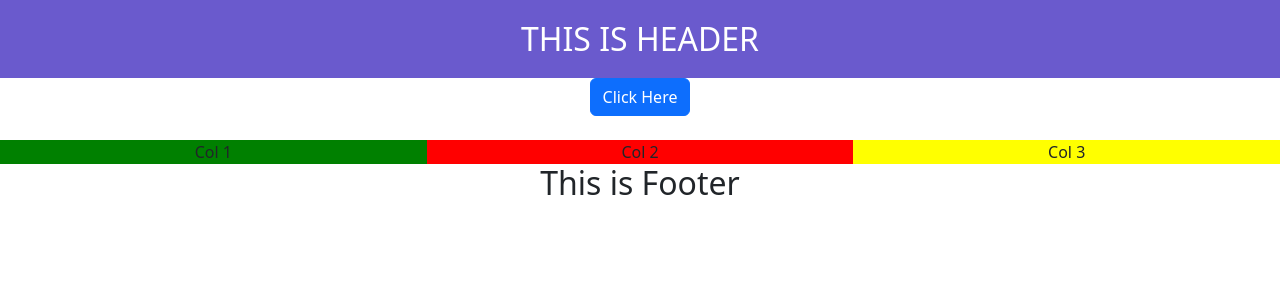
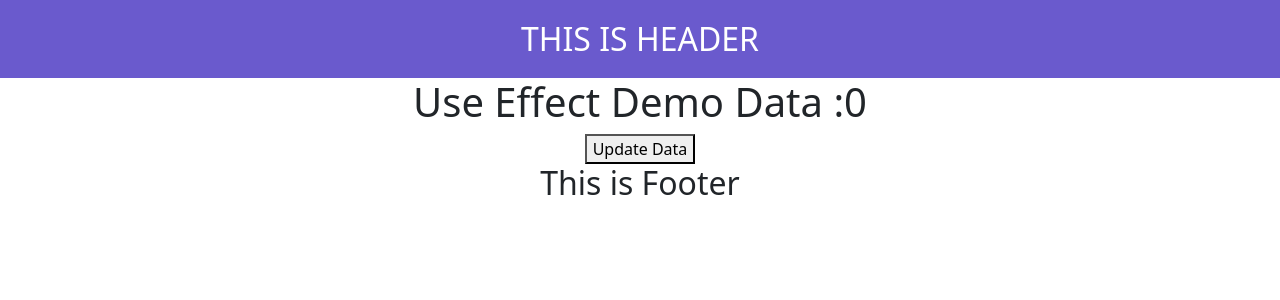
Before and after one commit to 19mukul11/first_react_app, a React (Create React App) app: page / in a window 1280 px wide. Shown: the top 300 px of the page. Built offline with nearby package versions, Linux system fonts and the light colour scheme.

Commit message:
Bootstarp

```diff
--- a/src/App.js
+++ b/src/App.js
@@ -11,6 +11,7 @@ import Login from "./components/Login";
 import { useEffect, useState } from "react";
 import LifeCycle from "./components/LifeCycle";
 import Bootstrap from "./components/Bootstrap";
+import UseEffect from "./components/UseEffect";
 
 function App() {
 
@@ -57,10 +58,12 @@ function App() {
       {/* <h1>{count}</h1>
       <h1>{data}</h1> */}
 
+        <UseEffect/>
+
         {/* <button onClick={()=>setCount(count+1)}> Click here</button>
         <button onClick={()=>setData(data+1)}> Click here 2</button> */}
 
-        <Bootstrap></Bootstrap>
+        {/* <Bootstrap></Bootstrap> */}
       {/* <Login></Login> */}
       {/* <Form></Form> */}
 
--- a/src/components/Bootstrap.js
+++ b/src/components/Bootstrap.js
@@ -1,5 +1,5 @@
 import Button from "react-bootstrap/Button";
-import {Container, Row, Col} from "react-bootstrap";
+import {Container, Row, Col, Alert} from "react-bootstrap";
 
 function Bootstrap(){
     return(
@@ -14,6 +14,15 @@ function Bootstrap(){
                     <Col style={{backgroundColor:"Yellow"}} >Col 3</Col>
                 </Row>
             </Container>
+            <Button variant="primary">Primary</Button>{' '}
+            <Button variant="secondary">Secondary</Button>{' '}
+            <Button variant="success">Success</Button>{' '}
+            <Button variant="warning">Warning</Button>{' '}
+        <div>
+            <Alert key='success' variant="success">
+            This is a success alert—check it out!
+            </Alert>
+        </div>
         </div>
     );
 }
--- /dev/null
+++ b/src/components/UseEffect.js
@@ -0,0 +1,20 @@
+import { useState, useEffect } from "react";
+
+function UseEffect() {
+
+    let [data, setData] = useState(0);
+
+    useEffect(()=>{
+        console.log("USeEffect called !");
+    });
+
+    return(
+        <div>
+            <h1>Use Effect Demo  Data :{data}</h1>
+            <button onClick={()=>setData(data+2)}>Update Data</button>
+        </div>
+    );
+}
+
+
+export default UseEffect;
```
Also changed, not shown: React.txt, 1 other file (tests, documents, lock files or other folders).
